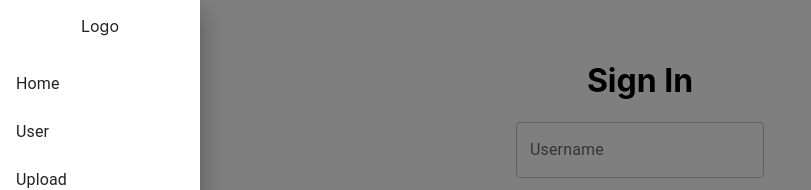
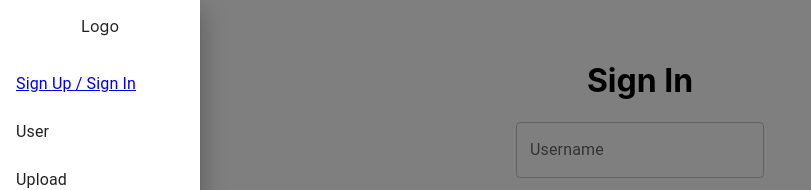
Before and after one commit to Pabloey/VDO, a React (Create React App) app in the folder vdo_django/client/: page /login in a window 1280 px wide. Both pictures are taken after a click on the button 32 px from the left and 20 px from the top of the page. Shown: the top 190 px of the page, without its empty margins (0-811 px from the left). Built offline with nearby package versions, Linux system fonts and the light colour scheme.

Commit message:
Conditionally rendering menu items

```diff
--- a/vdo_django/client/src/App.js
+++ b/vdo_django/client/src/App.js
@@ -19,13 +19,13 @@
 
   return (
     <div className="App">
-      <Drawer />
+      {/* {(props) => <Drawer {...props} />} */}
+      <Drawer/>
       <Switch>
         <Route exact path="/" component={(props) => <Home {...props} />}></Route>
         <Route exact path="/login" component={(props) => <LogIn {...props} authButton={authButton} />}></Route>
         <Route exact path="/videos/:id" component={(props) => <VideoPage {...props} />}></Route>
       </Switch>
-      {/* {auth ? <LogIn /> : <LoggedOut />} */}
     </div>
   );
 }
--- a/vdo_django/client/src/component/Drawer.jsx
+++ b/vdo_django/client/src/component/Drawer.jsx
@@ -1,4 +1,5 @@
 import { useState } from "react";
+import { Link } from "react-router-dom";
 import Box from "@mui/material/Box";
 import SwipeableDrawer from "@mui/material/SwipeableDrawer";
 import List from "@mui/material/List";
@@ -21,7 +22,15 @@
           </Box>
           <List>
             <ListItem button onClick={() => {}}>
-              <ListItemText primary="Home" />
+              {localStorage.getItem("user") ? (
+                <Link to="/">
+                  <ListItemText primary="Home" />
+                </Link>
+              ) : (
+                <Link to="/login">
+                  <ListItemText primary="Sign Up / Sign In" />
+                </Link>
+              )}
             </ListItem>
             <ListItem button onClick={() => {}}>
               <ListItemText primary="User" />
--- a/vdo_django/client/src/component/SignIn.jsx
+++ b/vdo_django/client/src/component/SignIn.jsx
@@ -16,6 +16,7 @@
   const checkUser = async (res) => {
     if (account.username === res.username && account.password === res.password) {
       localStorage.setItem("user", JSON.stringify(res));
+      console.log();
       props.authButton();
       props.history.push("/");
       // alert("Login successful"); //Add toast here Snackbar/Alert MUI
@@ -24,7 +25,6 @@
 
   const handleSubmit = async (e) => {
     e.preventDefault();
-    console.log(account)
     const res = await FindUser(account.username);
     await checkUser(res);
   };
@@ -35,7 +35,6 @@
         <TextField id="outlined-basic" label="Username" variant="outlined" name="username" value={account.username} onChange={handleChange} />
         <br />
         <br />
-
         <TextField
           id="outlined-basic"
           type="password"
```
Also changed, not shown: vdo_django/client/src/pages/Upload.jsx (added).
